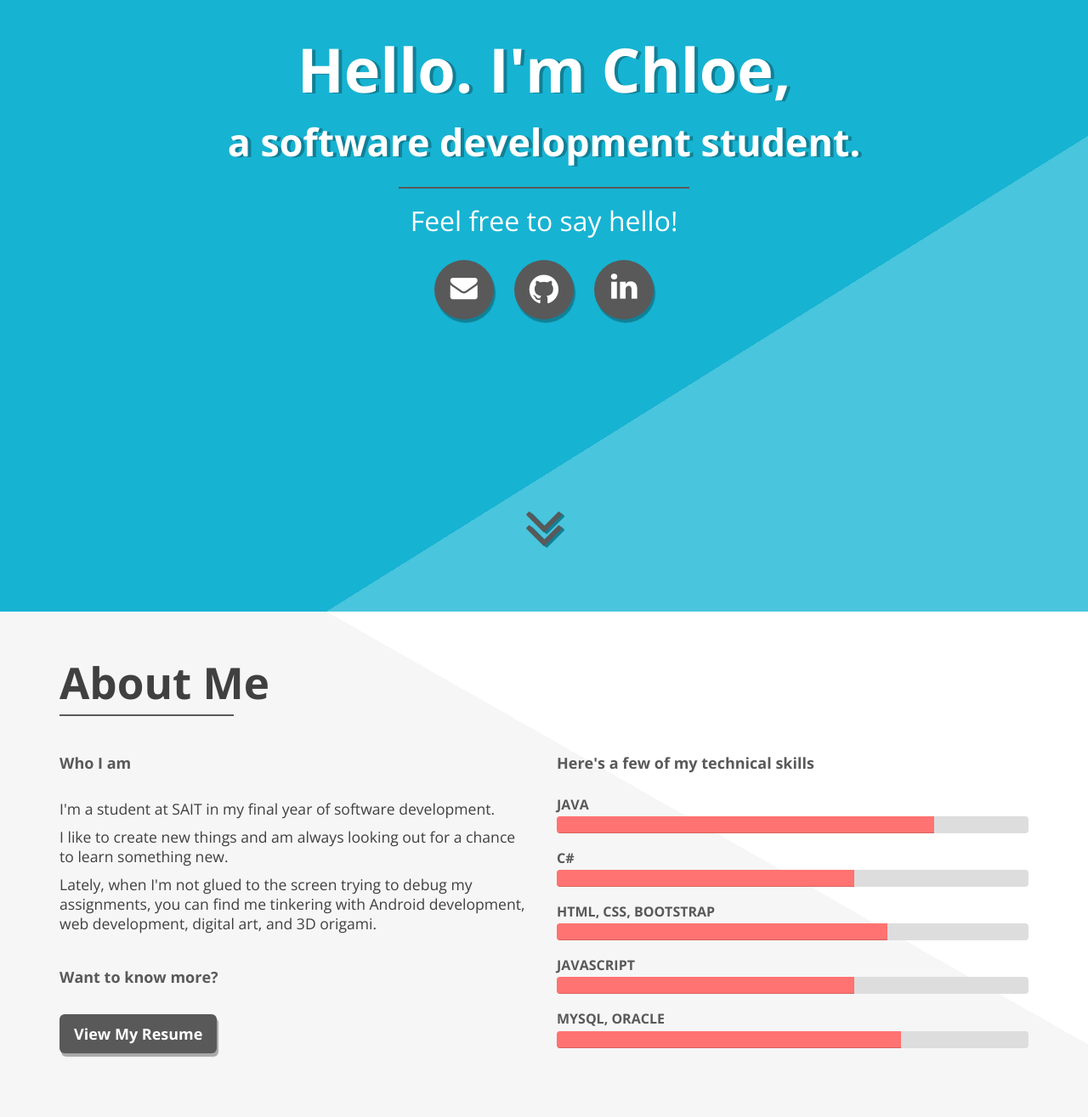
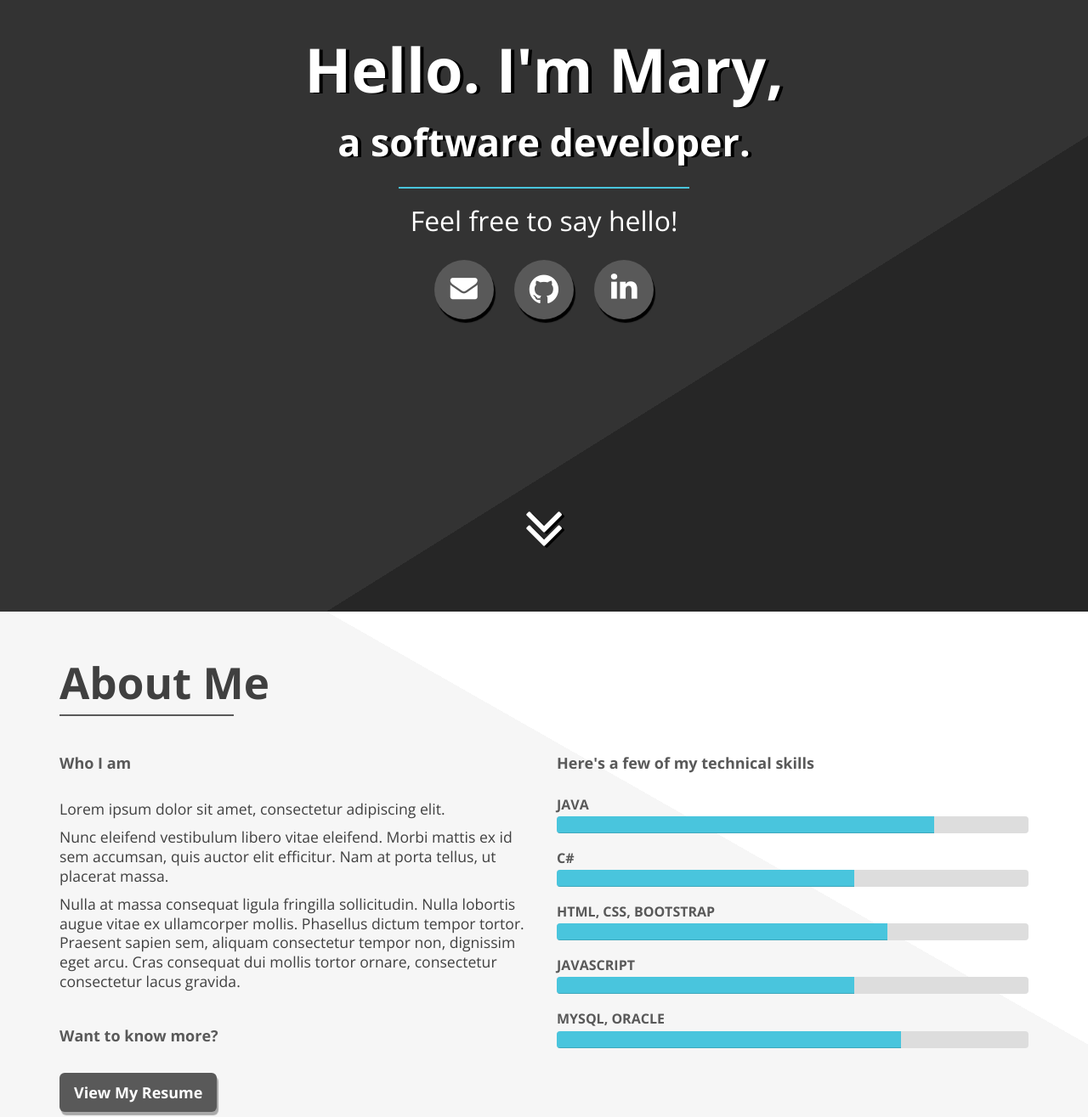
Before and after one commit to ChowCTSL/SimpleOnePagePortfolioTemplate, a plain HTML site: page index.html in a window 1280 px wide. Shown: the part 80-1395 px from the top of the page at 85% size. Drawn offline with nearby package versions, Linux system fonts and the light colour scheme; some packages are replaced by stand-ins of ours; a script that the page names is missing.

Commit message:
Black and blue style
- added black and blue color style

```diff
--- a/css/custom.css
+++ b/css/colors/color-blackandblue.css
@@ -121,6 +121,11 @@ h3.h3-sm{
 	border-bottom: 1.6px solid #ffffff;
 }
 
+.pg-break.blue{
+	border-top: 1.6px solid #49C5DD;
+	border-bottom: 1.6px solid #49C5DD;
+}
+
 .pg-break.br-center{
 	margin: auto;
 }
@@ -191,7 +196,7 @@ section {
 
 .navbar-default .navbar-toggle:focus,
 .navbar-default .navbar-toggle:hover {
-	background-color: #ff7372;
+	background-color: #49C5DD;
 }
 
 .navbar-default .navbar-toggle {
@@ -237,7 +242,7 @@ section {
 .menu-item:focus,
 .menu-item:active,
 .menu-item.active{
-	color: #ff7372;
+	color: #49C5DD;
 	text-decoration: none;
 }
 
@@ -272,7 +277,7 @@ section {
 #nav-modal .close:focus,
 #nav-modal .close:active,
 #nav-modal .close.active{
-	color: #ff7372;
+	color: #49C5DD;
 }
 
 
@@ -302,15 +307,12 @@ section {
 }
 
 #introduction h1, #introduction h2 {
-	/*text-shadow: 2.5px 1px #3a8458;*/
-	text-shadow: 4px 1px #108096;
+	text-shadow: 4px 1px #000;
 }
 
 .intro-bg {
-	/*background: linear-gradient(to right bottom, #53bd7e 65%, #5dd28c 35%);*/
-	/*background-color: #53bd7e;*/
-	background: linear-gradient(to right bottom, #17b3d2 65%, #49C5DD 35%);
-	background-color:  #17b3d2;
+	background: linear-gradient(to right bottom, #333 65%, #262626 35%);
+	background-color:  #333;
 }
 
 
@@ -330,15 +332,14 @@ section {
 	border-radius: 48px;
 	margin-left:10px;
 	margin-right: 10px;
-	/*box-shadow: 2px 4px 1px 0 #2e6946;*/
-	box-shadow: 2px 4px 1px 0 #108096;
+	box-shadow: 2px 4px 1px 0 #000;
 }
 
 .btn-social:hover,
 .btn-social:active,
 .btn-social.active{
-	background-color: #FFFFFF;
-	color: #ff7372;
+	background-color: #49C5DD;
+	color: #ffffff;
 	box-shadow: none;
 }
 
@@ -370,15 +371,14 @@ section {
 	left: 0;
 	right: 0;
 	opacity: 2;
-	color: #595959;
-	/*text-shadow: 3px 3px #419362;*/
-	text-shadow: 3px 2px #108096;
+	color: #fff;
+	text-shadow: 3px 2px #000;
 }
 
 .arrow:hover,
 .arrow:active,
 .arrow.active{
-	color:#ffffff;
+	color:#49C5DD;
 }
 
 
@@ -412,7 +412,7 @@ section {
 }
 
 .progress-bar {
-	background-color: #ff7372;
+	background-color: #49C5DD;
 }
 
 
@@ -459,10 +459,8 @@ section {
 }
 
 .port-bg {
-/*	background: linear-gradient(to right bottom, #3CDA7B 65%, #67e298 35%);
-background-color:#3CDA7B;*/
-background: linear-gradient(to right bottom, #2b3c4e 65%, #3f5972 35%);
-background-color: #2b3c4e;
+background: linear-gradient(to right bottom, #333 65%, #262626 35%);
+background-color:  #333;
 }
 
 .portbox{
@@ -528,7 +526,7 @@ background-color: #2b3c4e;
 .contact-me-list:hover,
 .contact-me-list:active,
 .contact-me-list.active{
-	background-color: #ff7372;
+	background-color: #49C5DD;
 	color: #ffffff;
 	box-shadow: none;
 }
--- a/index.html
+++ b/index.html
@@ -1,7 +1,7 @@
 <!DOCTYPE html>
 <html lang="en">
 <head>
-	<title>Chloe's Portfolio</title>
+	<title>My Portfolio</title>
 
 	<!-- Required meta tags -->
 	<meta charset="utf-8">
@@ -18,7 +18,7 @@
 	<link href="https://maxcdn.bootstrapcdn.com/font-awesome/4.7.0/css/font-awesome.min.css" rel="stylesheet" integrity="sha384-wvfXpqpZZVQGK6TAh5PVlGOfQNHSoD2xbE+QkPxCAFlNEevoEH3Sl0sibVcOQVnN" crossorigin="anonymous">
 
 	<!-- Custom css -->
-	<link rel="StyleSheet" type="text/css" media="screen" href="css/custom.css">
+	<link rel="StyleSheet" type="text/css" media="screen" href="css/colors/color-blackandblue.css">
 
 	<!-- Google fonts - Open Sans-->
 	<link rel="stylesheet" href="https://fonts.googleapis.com/css?family=Open+Sans:400,300,700,800,400italic">
@@ -60,9 +60,9 @@
 			<div class="text-center">
 				<div class="row">
 					<div class="col-md-12">
-						<h1><strong>Hello. I'm Chloe,<strong></h1>
-						<h2><strong>a software development student.</strong></h2><br>
-						<div class="pg-break centered"></div>
+						<h1><strong>Hello. I'm Mary,<strong></h1>
+						<h2><strong>a software developer.</strong></h2><br>
+						<div class="pg-break blue centered"></div>
 						<h3>Feel free to say hello!</h3>
 					</div>
 				</div><br>
@@ -70,9 +70,9 @@
 				<div class="row">
 					<div class="col-sm-12">
 						<p>
-							<a href="mailto:chow.ctsl@gmail.com" class="btn btn-social btn-font-md"><i class="fa fa-envelope"></i></a>
-							<a href="https://github.com/ChowCTSL/" target="_blank" class="btn btn-social btn-font-lg "><i class="fa fa-github"></i></a>
-							<a href="https://ca.linkedin.com/in/chloe-chow-015022109" target="_blank" class="btn btn-social "><i class="fa fa-linkedin"></i></a>
+							<a href="mailto:putyouremailhere" class="btn btn-social btn-font-md"><i class="fa fa-envelope"></i></a>
+							<a href="putyourlinkhere" target="_blank" class="btn btn-social btn-font-lg "><i class="fa fa-github"></i></a>
+							<a href="putyourlinkhere" target="_blank" class="btn btn-social "><i class="fa fa-linkedin"></i></a>
 						</p>
 					</div>
 				</div>
@@ -99,12 +99,12 @@
 					<div class="row">
 						<div class="col-sm-6 font-lg">
 							<h4><strong>Who I am</strong></h4><br>
-							<p>I'm a student at SAIT in my final year of software development. </p>
-							<p>I like to create new things and am always looking out for a chance to learn something new.</p>
-							<p>Lately, when I'm not glued to the screen trying to debug my assignments, you can find me tinkering with Android development, web development, digital art, and 3D origami.</p><br>
+							<p>Lorem ipsum dolor sit amet, consectetur adipiscing elit.</p>
+							<p>Nunc eleifend vestibulum libero vitae eleifend. Morbi mattis ex id sem accumsan, quis auctor elit efficitur. Nam at porta tellus, ut placerat massa.</p>
+							<p>Nulla at massa consequat ligula fringilla sollicitudin. Nulla lobortis augue vitae ex ullamcorper mollis. Phasellus dictum tempor tortor. Praesent sapien sem, aliquam consectetur tempor non, dignissim eget arcu. Cras consequat dui mollis tortor ornare, consectetur consectetur lacus gravida. </p><br>
 
 							<h4><strong>Want to know more?</strong></h4><br>
-							<a href="documents/resume/chloe-chow-resume-2016.pdf" target="_blank" role="button" class="btn btn-resume btn-lg">View My Resume</a>
+							<a href="documents/resume/resume.pdf" target="_blank" role="button" class="btn btn-resume btn-lg">View My Resume</a>
 						</div>
 						<div class="col-sm-6 skill-list">
 							<h4><strong>Here's a few of my technical skills</strong></h4><br>
@@ -192,10 +192,10 @@
 		<div class="row">
 			<div class="col-sm-12">
 				<p>
-					<a href="mailto:chow.ctsl@gmail.com" class="btn btn-social btn-font-md contact-me-list"><i class="fa fa-envelope"></i></a>
-					<a href="https://github.com/ChowCTSL/" target="_blank" class="btn btn-social btn-font-lg contact-me-list"><i class="fa fa-github"></i></a>
-					<a href="https://ca.linkedin.com/in/chloe-chow-015022109" target="_blank" class="btn btn-social contact-me-list"><i class="fa fa-linkedin"></i></a>
-					<a href="documents/resume/chloe-chow-resume-2016.pdf" target="_blank" role="button" class="btn btn-resume btn-lg">View My Resume</a>
+					<a href="mailto:putyouremailhere" class="btn btn-social btn-font-md contact-me-list"><i class="fa fa-envelope"></i></a>
+					<a href="putyourlinkhere" target="_blank" class="btn btn-social btn-font-lg contact-me-list"><i class="fa fa-github"></i></a>
+					<a href="putyourlinkhere" target="_blank" class="btn btn-social contact-me-list"><i class="fa fa-linkedin"></i></a>
+					<a href="documents/resume/resume-2016.pdf" target="_blank" role="button" class="btn btn-resume btn-lg">View My Resume</a>
 				</p>
 			</div>
 		</div>
```
